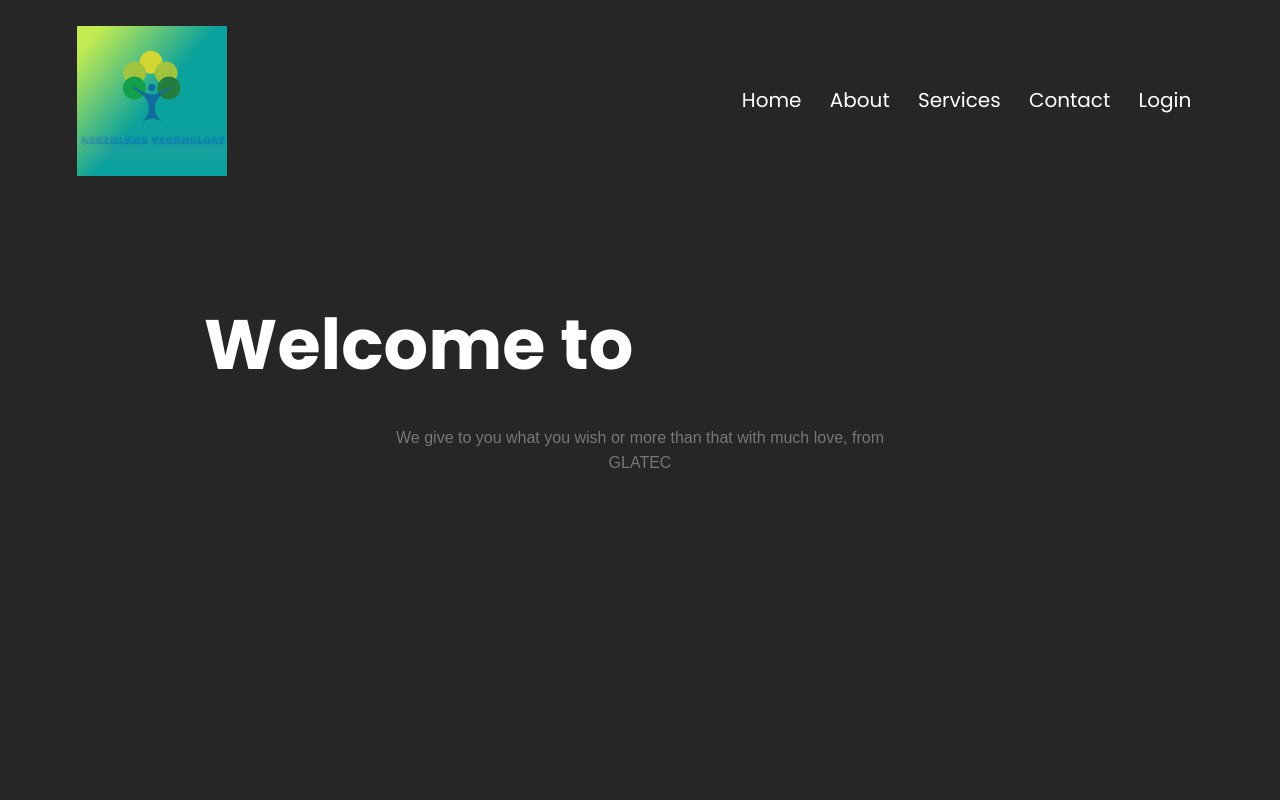
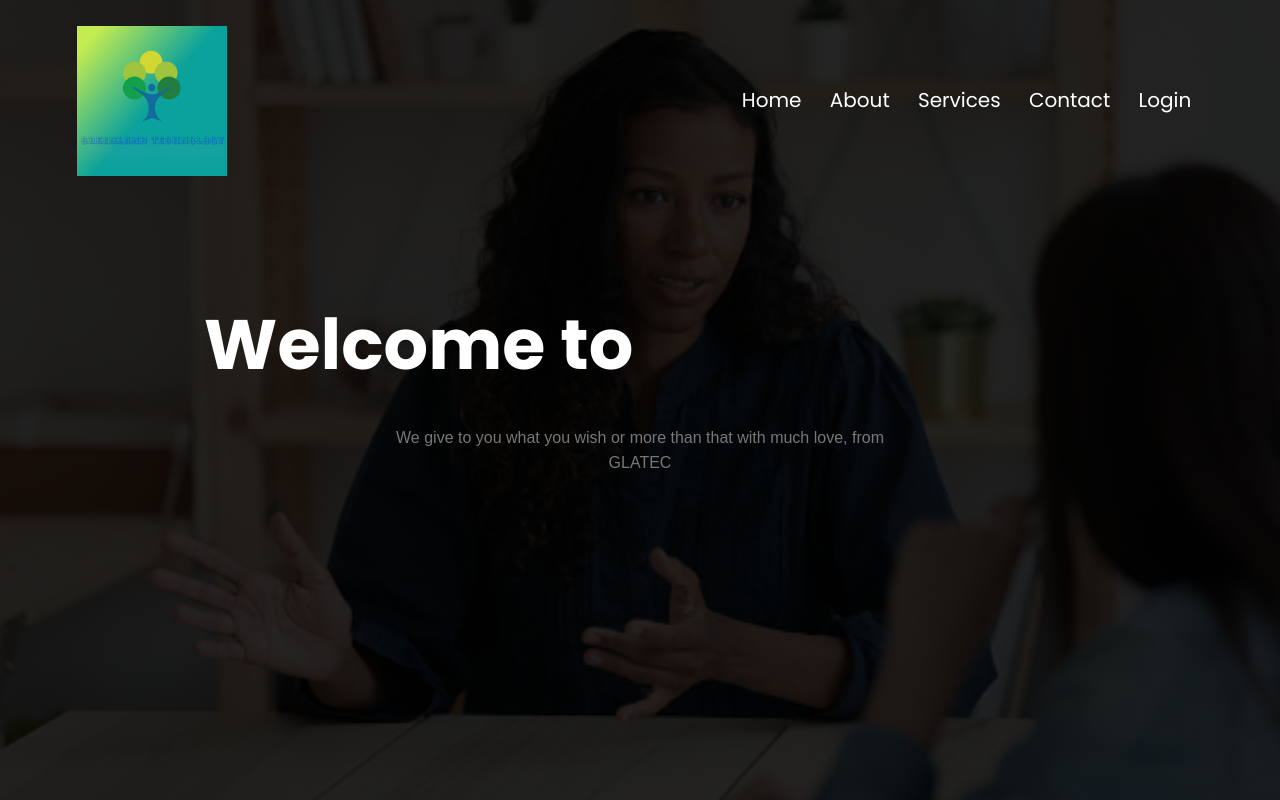
Before and after one commit to Fombi-Favour/glatec-html-ff, a plain HTML site: page index.html in a window 1280 px wide. Shown: the top 800 px of the page. Drawn offline with Linux system fonts and the light colour scheme; the site is published under a folder, as on GitHub Pages, so addresses that start at the root find nothing.

Commit message:
Update style.css

```diff
--- a/css/style.css
+++ b/css/style.css
@@ -7,7 +7,7 @@
 .header{
     min-height: 100vh;
     width: 100%;
-    background-image: linear-gradient(rgba(0, 0, 0, 0.85), rgba(0, 0, 0, 0.85)), url(/Images/background.jpg);
+    background-image: linear-gradient(rgba(0, 0, 0, 0.85), rgba(0, 0, 0, 0.85)), url(../Images/background.jpg);
     background-size: cover;
     background-position: center;
 }
```
